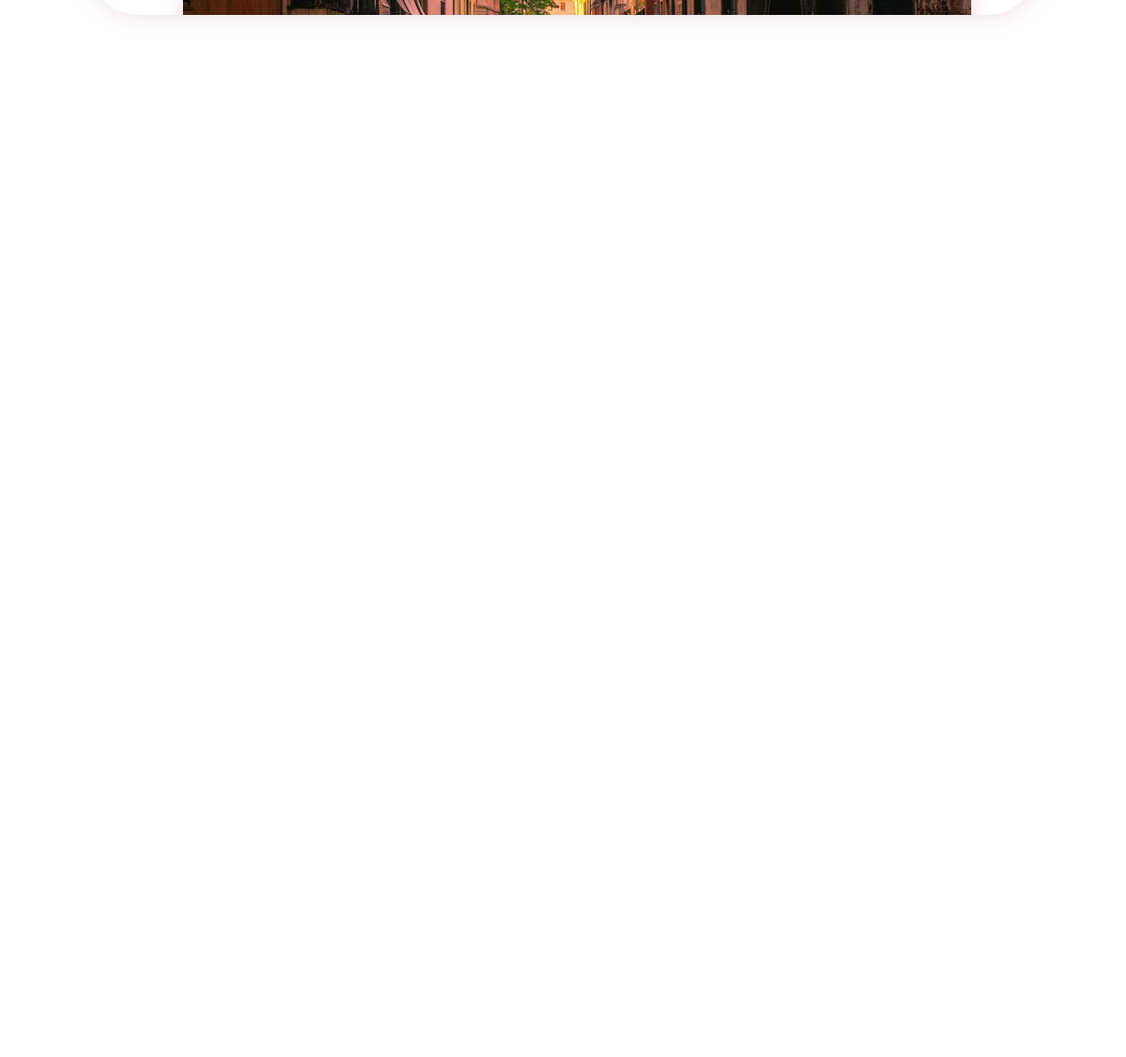
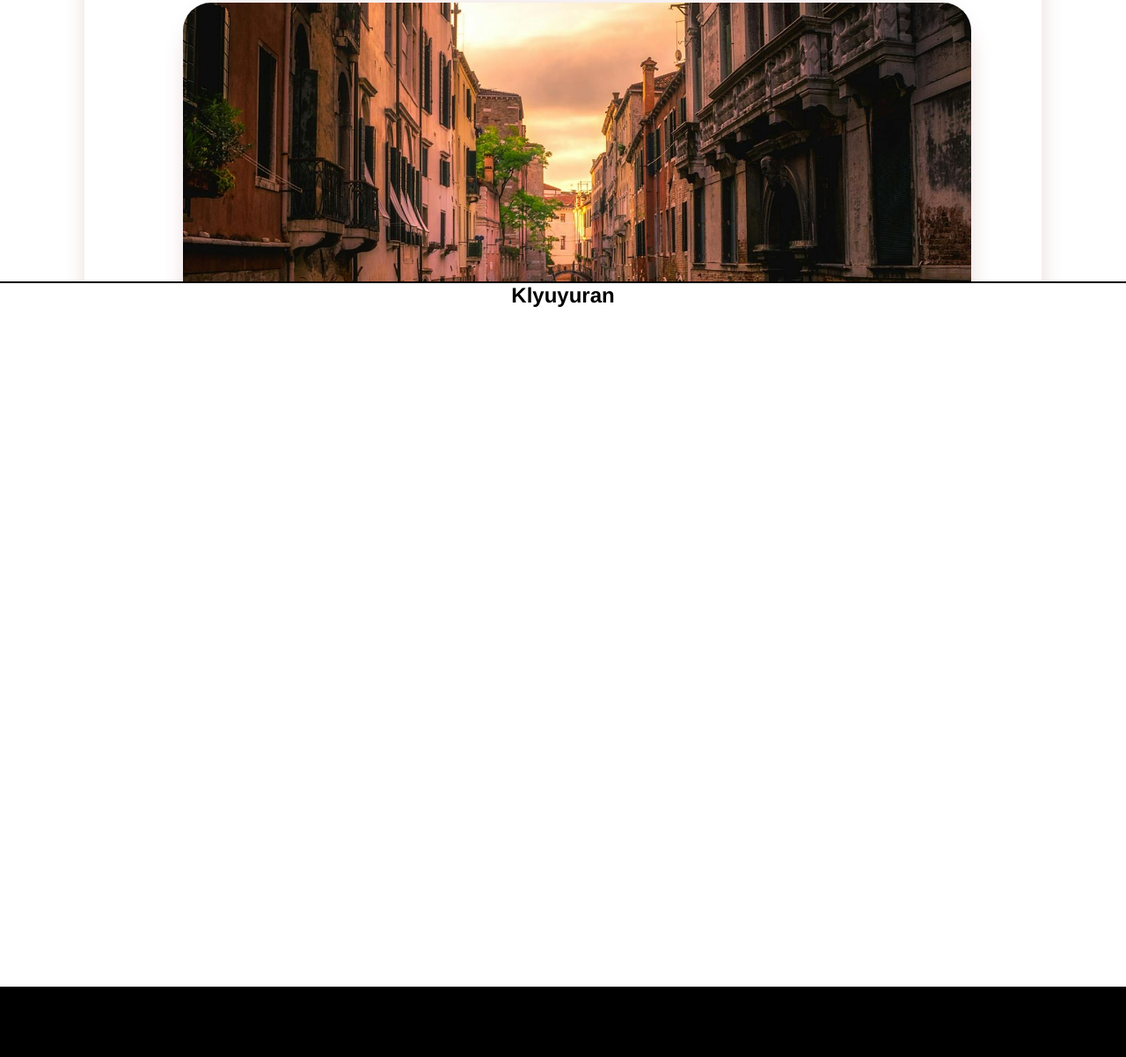
Before and after one commit to MIsh-Ra/travel_wesite, a plain HTML site: page index.html in a window 1280 px wide. Shown: the part 6021-7223 px from the top of the page at 88% size. Before the commit the page ends 6400 px from the top, so only its background shows below. Drawn offline with Linux system fonts and the light colour scheme.

Commit message:
add footer section

```diff
--- a/index.html
+++ b/index.html
@@ -298,9 +298,27 @@
         </div>
 
         <button class="submit">More Articles</button>
+    </div>
+
+    <div class="line"></div>
+
+    <footer  class="footer">
+
+        <div class="footer1">
+            <h2  id="footer_title">Klyuyuran</h2>
+        </div>
+
+        <div class="footer1">
+
+        </div>
+
+        <div class="footer2">
+
+        </div>
 
 
-    </div>
+
+    </footer>
 
 
 
--- a/style.css
+++ b/style.css
@@ -4,7 +4,7 @@
 }
 
 body{
-    height: 800vh;
+    height: 850vh;
     width: 100vw;
 }
 .main{
@@ -316,7 +316,7 @@ label{
     background-color: #fff;
     display: flex;
     flex-direction: column;
-    height: 240vh;
+    height: 270vh;
     width: 75vw;
     /* border: 1px black solid; */
     padding-top: 2%;
@@ -500,7 +500,7 @@ label{
     display: flex;
     justify-content: space-between;
     flex-direction: column;
-    height: 200vh;
+    height: 220vh;
     width: 75vw;
     /* border: 1px black solid; */
     padding-top: 2%;
@@ -581,3 +581,41 @@ label{
 
 
 }
+
+.line{
+    height: 0.1px;
+    width: 100vw;
+    border: 1px solid black;
+    position: relative;
+    top: 15vh;
+}
+
+.footer{
+    background-color:white ;
+    height: 100vh;
+    width: 100vw;
+    position: relative;
+    top: 15vh;
+}
+
+#footer_title{
+    color: black;
+    text-align: center;
+    position: relative
+    top : 10vh;
+    font-family:Helvetica ;
+
+}
+
+.footer1{
+    height: 50vh;
+    width: 100vw;
+    background-color: white;
+
+}
+
+.footer2{
+    height: 10vh;
+    width: 100vw;
+    background-color: black;
+}
```
